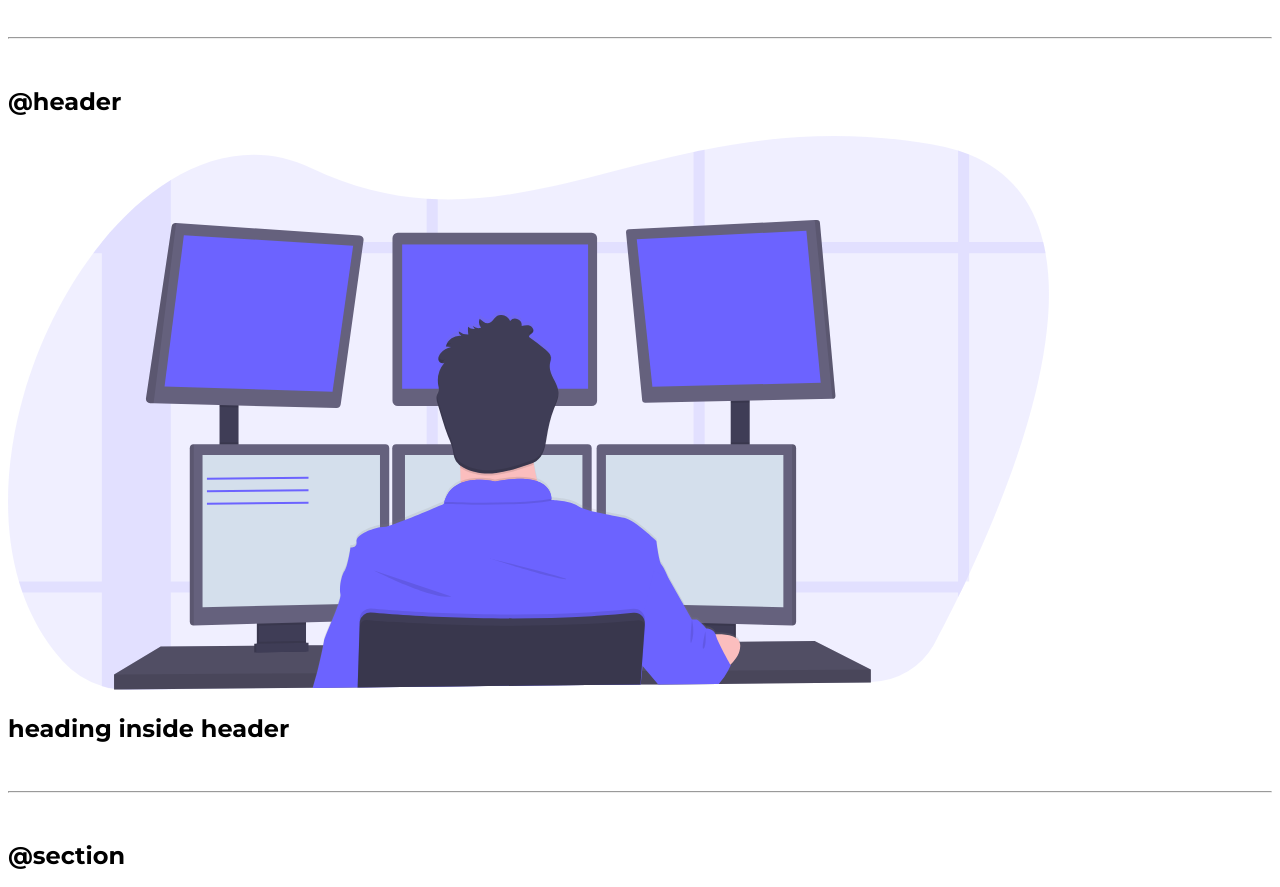
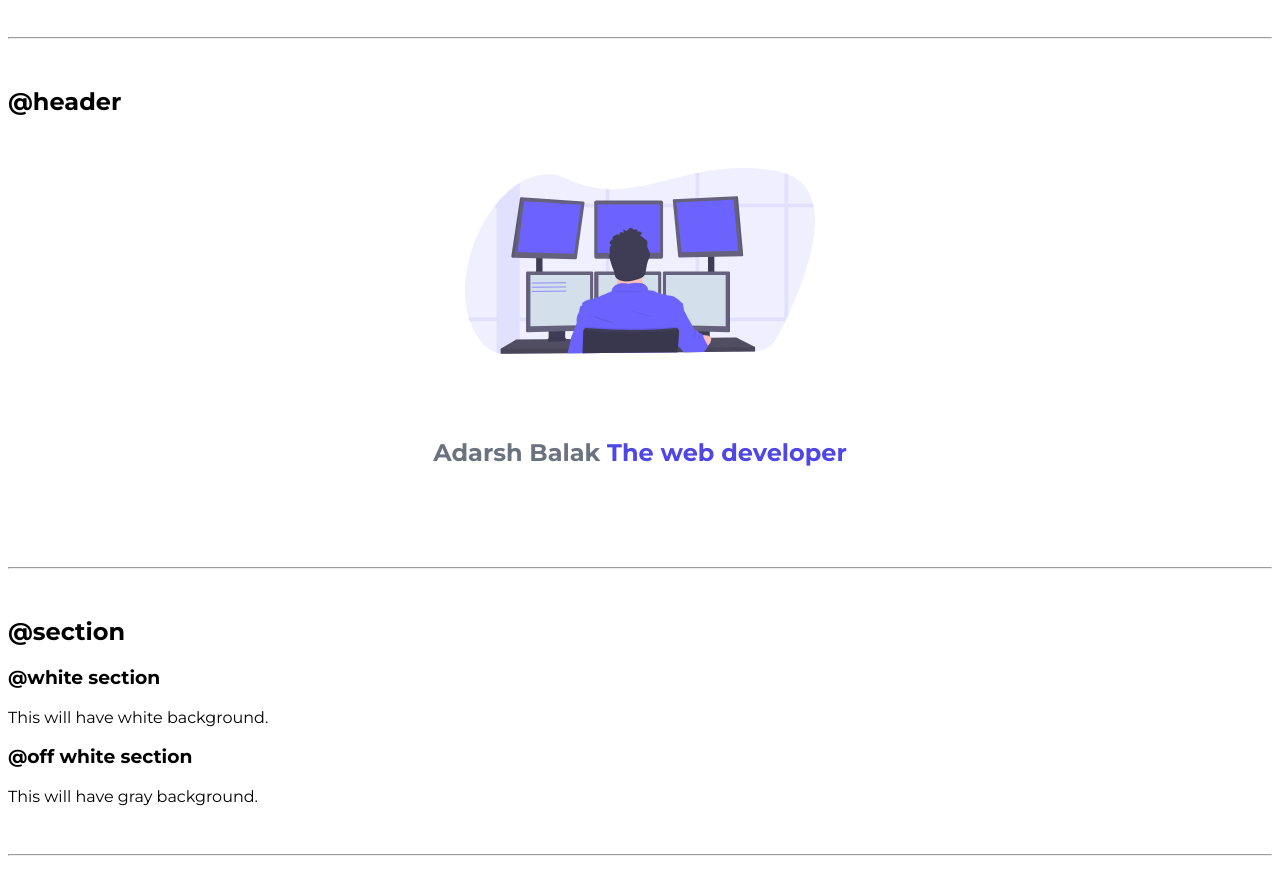
Before and after one commit to rishavr920/Neo-g-camp-1-may-2021, a plain HTML site: page index.html in a window 1280 px wide. Shown: the part 1640-2527 px from the top of the page. Drawn offline with Linux system fonts and the light colour scheme.

Commit message:
header css

```diff
--- a/index.html
+++ b/index.html
@@ -95,10 +95,10 @@
         <hr>
 
         <h2>@header</h2>
-
-        <img src="image/hero.svg">
-        <h2>heading inside header</h2>
-
+        <header class=" hero">
+        <img class= "hero-img" src="image/hero.svg">
+        <h2 class= "hero-heading" >Adarsh Balak <span class="heading-inverted" ><strong>The web developer</strong></span></h2>
+        </header>
         <hr>
         <h2>@section</h2>
 
--- a/style.css
+++ b/style.css
@@ -1,6 +1,7 @@
 @import url('https://fonts.googleapis.com/css2?family=Montserrat:wght@400;700&display=swap');
 :root{
     --primary-color: #4F46E5;
+    --dark-gray: #6B7280;
 }
 body{
     font-family: 'Montserrat', sans-serif;
@@ -59,6 +60,7 @@ hr{
      color:white;
      padding: 1rem;
      border-bottom-left-radius: 1rem;
+
  }
     .nav-brand{
             font-weight:bold;
@@ -67,10 +69,32 @@ hr{
     .navigation .nav-pills{
         text-align: right;
     }
- .navigation .link{
+    .navigation .link{
      color:white;
      }
 
      .navigation .link-active{
          font-weight:bold;
      }
+
+     /**header**/
+     .hero{
+         padding: 2rem;
+
+     }
+
+     .hero .hero-img{
+         max-width:350px;
+         display: block;
+         margin:auto;
+     }
+
+     .hero .hero-heading{
+         color: var(--dark-gray);
+         padding-top:4rem;
+         text-align:center;
+     }
+
+     .hero .hero-heading .heading-inverted{
+         color:var(--primary-color);
+     }
```
